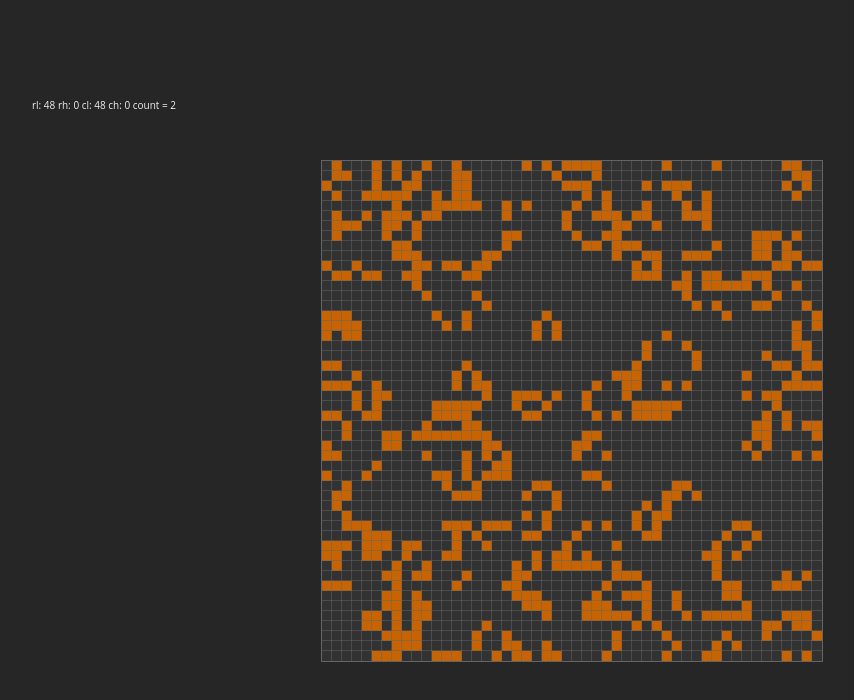
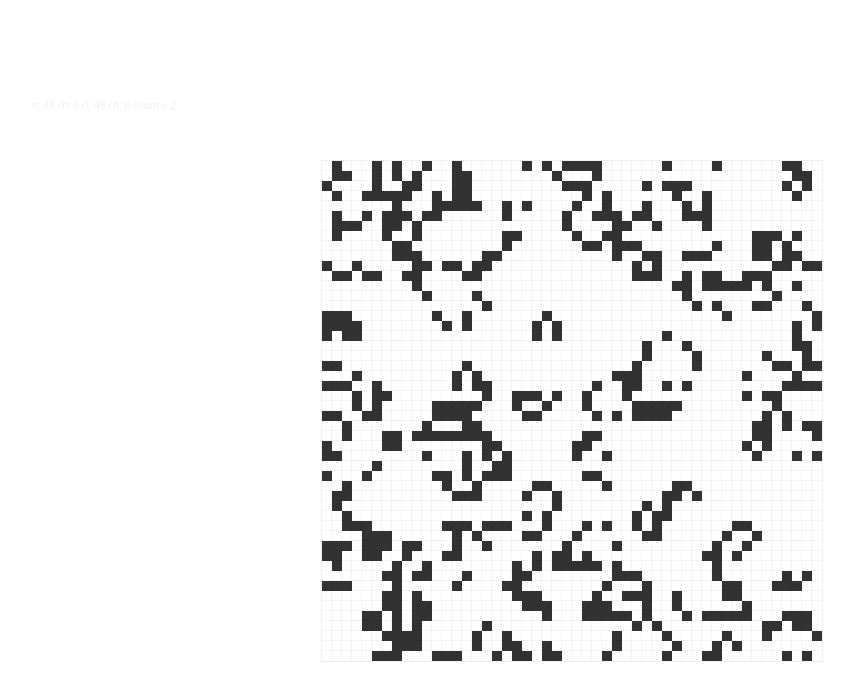
Before and after one commit to rjshade/cellular-automata, a plain HTML site: page index.html in a window 1280 px wide. Shown: the whole page, without its empty margins (68-922 px from the left). Drawn offline with Linux system fonts and the light colour scheme.

Commit message:
Updated style

```diff
--- a/index.html
+++ b/index.html
@@ -9,9 +9,11 @@
     <script type="text/javascript" src="./js/conway.js"></script>
   </head>
   <body>
-    <div id="debug"></div>
-    <script type="text/javascript">
-      var gameboard = new Conway();
-    </script>
+    <div class='cellular-automata'>
+      <div id="debug"></div>
+      <script type="text/javascript">
+        var gameboard = new Conway();
+      </script>
+    </div>
   </body>
 </html>
--- a/js/gameboard.js
+++ b/js/gameboard.js
@@ -37,7 +37,7 @@
     GameBoard.prototype.buildCanvas = function() {
       this.canvas = document.createElement('canvas');
       $(this.canvas).addClass('gameboard');
-      document.body.appendChild(this.canvas);
+      $('.cellular-automata').append(this.canvas);
       this.canvas.height = this.size * this.rows;
       this.canvas.width = this.size * this.cols;
       return this.ctx = this.canvas.getContext('2d');
@@ -75,12 +75,12 @@
       var fillStyle, x, y;
       x = col * this.size;
       y = row * this.size;
-      this.ctx.strokeStyle = 'rgba(100, 100, 100, 1.0)';
+      this.ctx.strokeStyle = 'rgba(50, 50, 50, 0.1)';
       this.ctx.strokeRect(x, y, this.size, this.size);
       if (this.cellStates[row][col] === 0) {
+        fillStyle = 'rgb(255, 255, 255)';
+      } else {
         fillStyle = 'rgb(50, 50, 50)';
-      } else {
-        fillStyle = 'rgb(200, 100, 0)';
       }
       this.ctx.fillStyle = fillStyle;
       return this.ctx.fillRect(x, y, this.size, this.size);
--- a/styles/main.css
+++ b/styles/main.css
@@ -45,7 +45,7 @@ html, body {
   margin: 50px;
   padding: 0px;
   font-size: 62.5%;
-  background-color: rgb(38, 38, 38);
+  background-color: #ffffff;
 }
 
 .pagewidth {
@@ -58,7 +58,7 @@ body {
 }
 
 canvas {
-  border: 1px solid rgba(100, 100, 100, 1.0);
+  border: 1px solid rgba(100, 100, 100, 0.1);
   margin: 50px auto 0 auto;
   display: block;
 }
```
Also changed, not shown: 1 other file.
